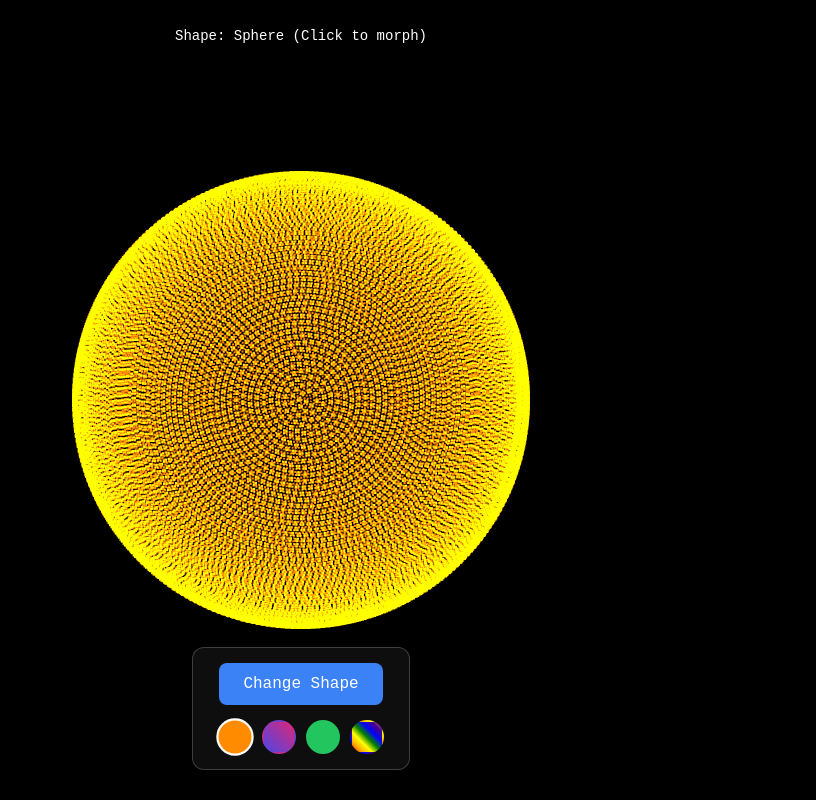
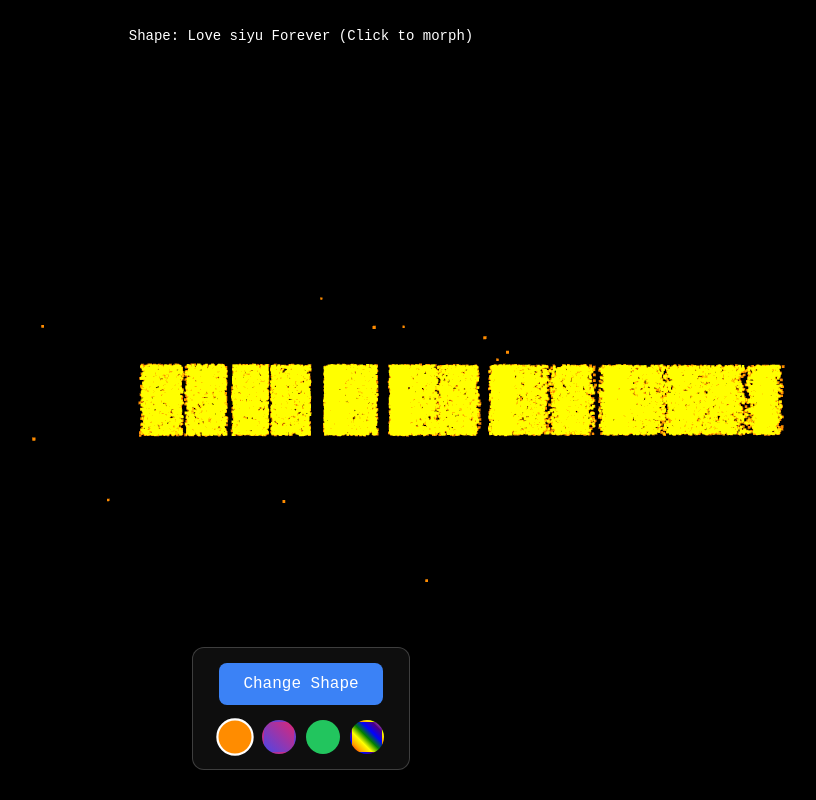
Before and after one commit to Ethan0191/gemini_test, a plain HTML site: page index.html in a window 1280 px wide. Shown: the whole page, without its empty margins (339-1155 px from the left). Drawn offline with nearby package versions, Linux system fonts and the light colour scheme; animation ran at ten frames a second.

Commit message:
index.html

```diff
--- a/index.html
+++ b/index.html
@@ -155,6 +155,7 @@
         // --- SHAPE DEFINITIONS ---
         let currentShapeIndex = 0;
         const shapes = [
+            { name: "Love siyu Forever", generate: generateLoveText },
             { name: "Sphere", generate: generateSphere },
             { name: "Cube", generate: generateCube },
             { name: "Torus", generate: generateTorus },
@@ -164,6 +165,58 @@
         ];
 
         // --- SHAPE GENERATION FUNCTIONS ---
+        function generateLoveText() {
+            const targetPositions = new Float32Array(PARTICLE_COUNT * 3);
+            const text = "Love siyu Forever";
+            const fontSize = 2;
+            const letterSpacing = 1.5;
+            const lineHeight = 3;
+
+            // Create a canvas to get text metrics
+            const canvas = document.createElement('canvas');
+            const ctx = canvas.getContext('2d');
+            ctx.font = `${fontSize * 50}px Arial`;
+
+            let particleIndex = 0;
+            let xOffset = -ctx.measureText(text).width / 200; // Center the text
+
+            for (let i = 0; i < text.length; i++) {
+                const char = text[i];
+                const charWidth = ctx.measureText(char).width / 50;
+
+                // Generate particles for each character
+                const charParticles = Math.floor(PARTICLE_COUNT / text.length);
+                for (let j = 0; j < charParticles && particleIndex < PARTICLE_COUNT; j++) {
+                    const x = xOffset + (Math.random() - 0.5) * charWidth;
+                    const y = (Math.random() - 0.5) * fontSize;
+                    const z = (Math.random() - 0.5) * 0.5;
+
+                    targetPositions[particleIndex * 3] = x;
+                    targetPositions[particleIndex * 3 + 1] = y;
+                    targetPositions[particleIndex * 3 + 2] = z;
+
+                    particleIndex++;
+                }
+
+                xOffset += charWidth + letterSpacing / 10;
+            }
+
+            // Fill remaining particles randomly around the text
+            while (particleIndex < PARTICLE_COUNT) {
+                const x = (Math.random() - 0.5) * 20;
+                const y = (Math.random() - 0.5) * 10;
+                const z = (Math.random() - 0.5) * 5;
+
+                targetPositions[particleIndex * 3] = x;
+                targetPositions[particleIndex * 3 + 1] = y;
+                targetPositions[particleIndex * 3 + 2] = z;
+
+                particleIndex++;
+            }
+
+            return targetPositions;
+        }
+
         function generateSphere() {
             const radius = 6;
             const targetPositions = new Float32Array(PARTICLE_COUNT * 3);
```
